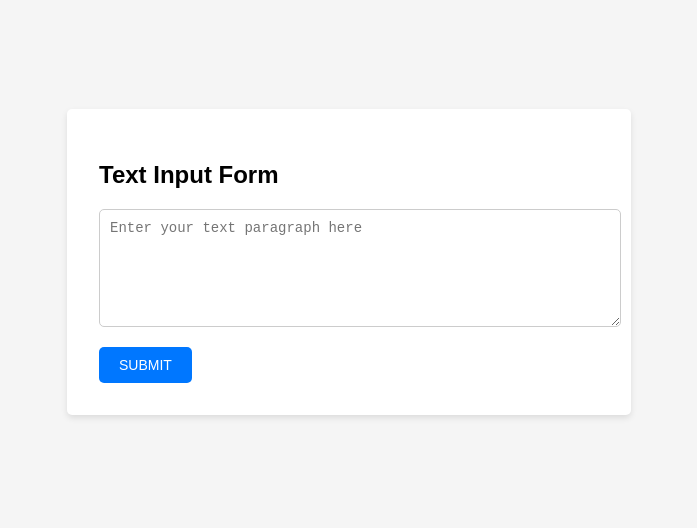
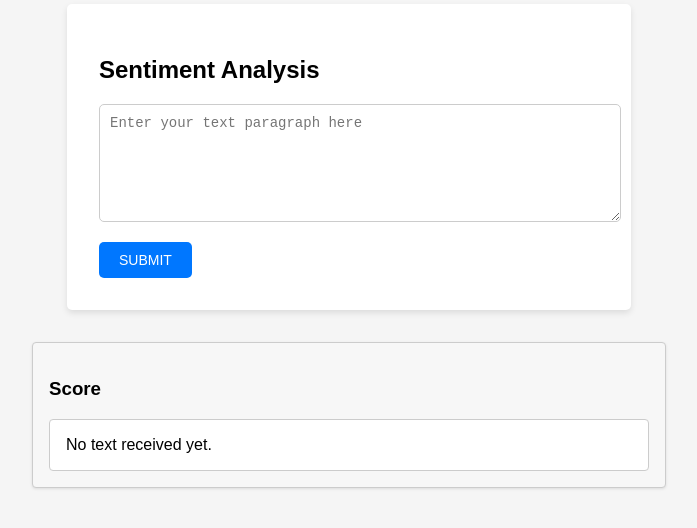
Before and after one commit to huangruoqi/ruoqi-org, a React (Create React App) app in the folder frontend/: page / in a window 1280 px wide. Shown: the part 138-666 px from the top of the page, without its empty margins (291-988 px from the left). Built offline with nearby package versions, Linux system fonts and the light colour scheme.

Commit message:
add display

```diff
--- a/frontend/src/App.css
+++ b/frontend/src/App.css
@@ -36,12 +36,23 @@
     transform: rotate(360deg);
   }
 } */
-.App {
+/* .App {
   font-family: Arial, sans-serif;
   display: flex;
   justify-content: center;
   align-items: center;
   height: 100vh;
+  background-color: #f5f5f5;
+} */
+.App {
+  display: flex;
+  flex-direction: column;
+  align-items: center;
+  justify-content: center;
+  min-height: 100vh;
+  padding: 1rem;
+  box-sizing: border-box;
+  font-family: Arial, sans-serif;
   background-color: #f5f5f5;
 }
 
@@ -79,3 +90,35 @@
 .submit-button:hover {
   background-color: #0055cc;
 }
+.text-display {
+  width: 100%;
+  max-width: 600px;
+  margin: 2rem auto;
+  padding: 1rem;
+  border: 1px solid #ccc;
+  border-radius: 4px;
+  background-color: #f7f7f7;
+  box-shadow: 0 1px 3px rgba(0, 0, 0, 0.1);
+}
+
+.text-display h2 {
+  margin-top: 0;
+  margin-bottom: 1rem;
+  font-size: 1.5rem;
+}
+
+.text-container {
+  padding: 1rem;
+  border: 1px solid #ccc;
+  border-radius: 4px;
+  background-color: #fff;
+  overflow: auto;
+  white-space: pre-wrap;
+  word-wrap: break-word;
+}
+
+.text-container pre {
+  margin: 0;
+  font-family: inherit;
+  font-size: 1rem;
+}
--- a/frontend/src/App.js
+++ b/frontend/src/App.js
@@ -1,5 +1,16 @@
 import React, { useState } from 'react';
 import './App.css';
+
+const TextDisplay = ({ receivedText }) => {
+  return (
+    <div className="text-display">
+      <h3>Score</h3>
+      <div className="text-container">
+        <pre>{receivedText || 'No text received yet.'}</pre>
+      </div>
+    </div>
+  );
+};
 
 const App = () => {
   const getCsrfToken = () => {
@@ -7,6 +18,7 @@ const App = () => {
     return cookieValue ? cookieValue.pop() : '';
   };
   const [text, setText] = useState('');
+  const [receivedText, setReceivedText] = useState('');
 
   const handleChange = (e) => {
     setText(e.target.value);
@@ -28,8 +40,7 @@ const App = () => {
 
       if (response.ok) {
         const data = await response.json();
-        console.log(data);
-        alert('Text submitted successfully');
+        setReceivedText(JSON.stringify(data.sentiment));
       } else {
         alert('Failed to submit text');
       }
@@ -37,13 +48,13 @@ const App = () => {
       console.error('Error:', error);
       alert('Error submitting text');
     }
-    setText('');
+    // setText('');
   };
 
   return (
     <div className="App">
       <form onSubmit={handleSubmit} className="form">
-        <h2>Text Input Form</h2>
+        <h2>Sentiment Analysis</h2>
         <textarea
           value={text}
           onChange={handleChange}
@@ -55,6 +66,7 @@ const App = () => {
           Submit
         </button>
       </form>
+      <TextDisplay receivedText={receivedText} />
     </div>
   );
 };
```
Also changed, not shown: 2 other files (tests, documents, lock files or other folders).
